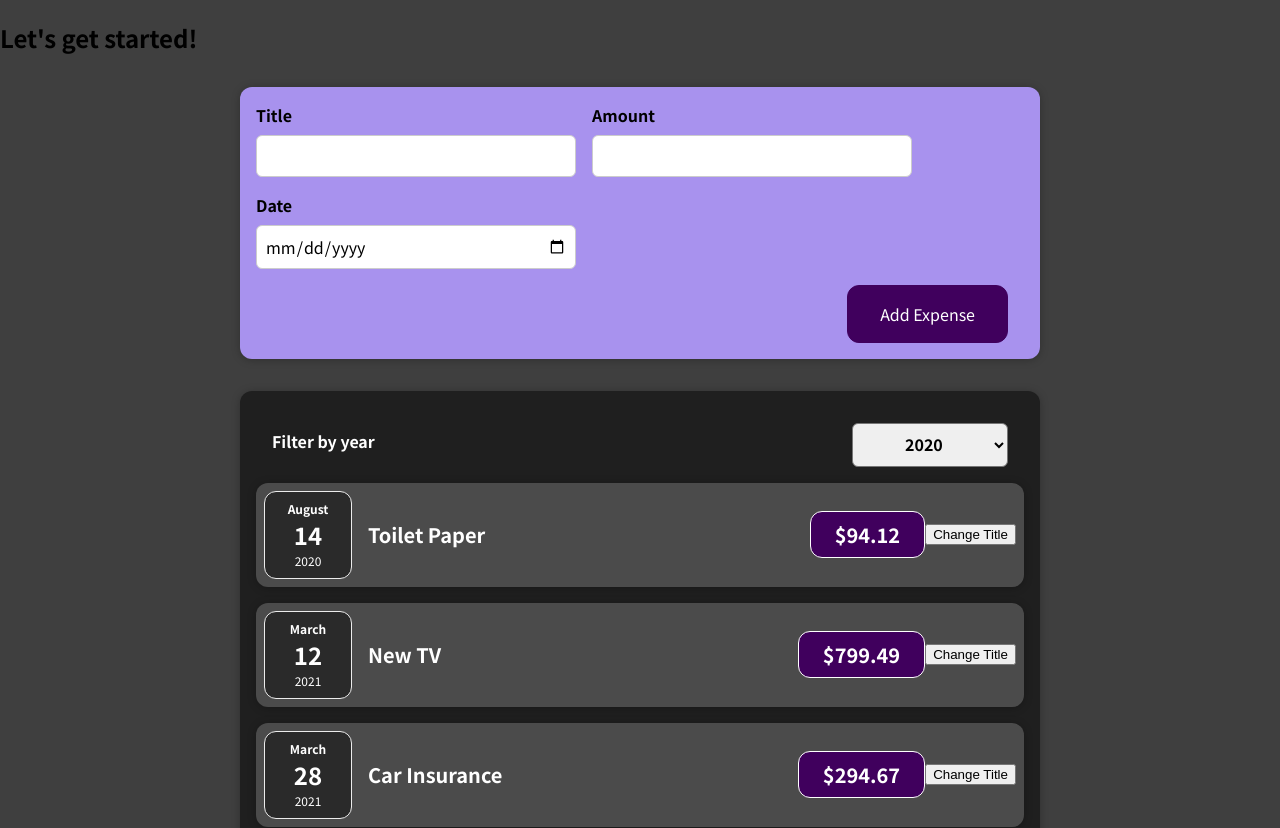
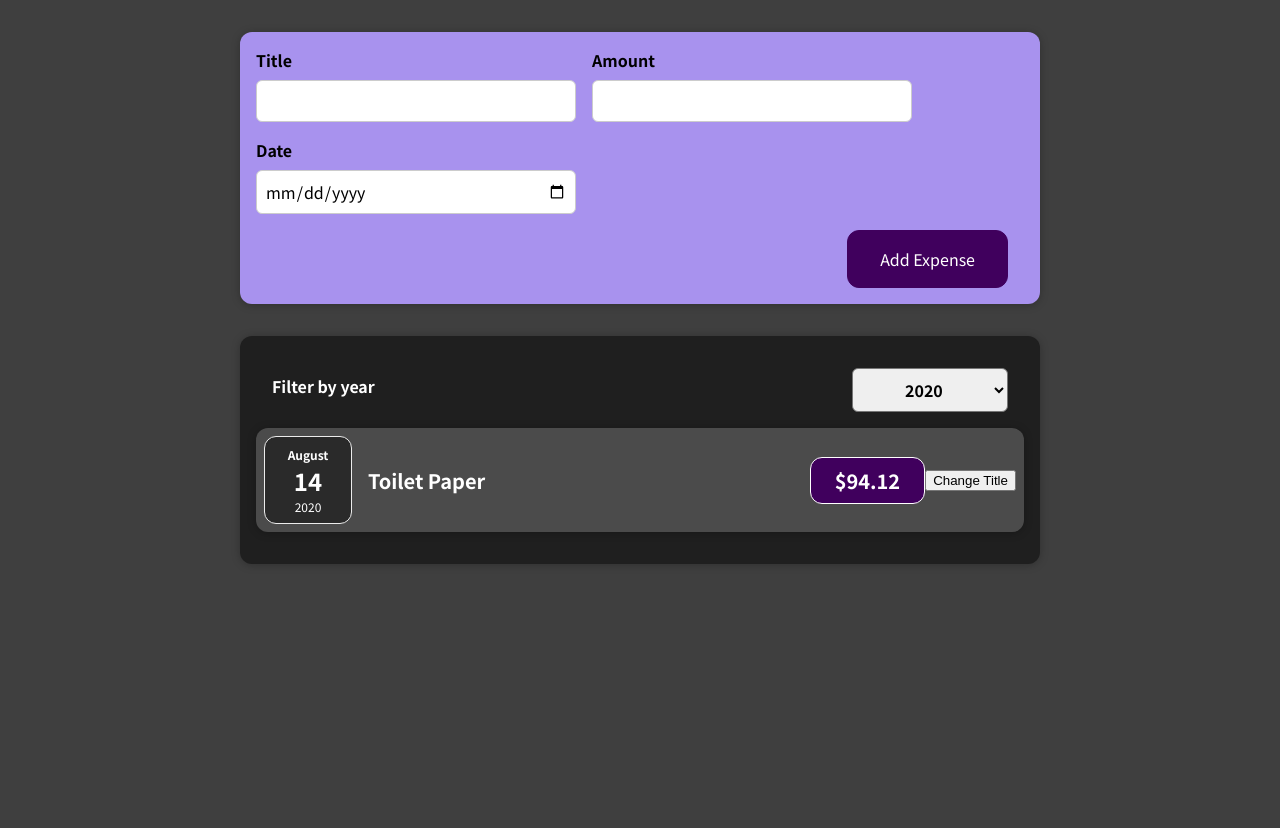
Before and after one commit to danielrlatham/expense-tracker, a React (Create React App) app: page / in a window 1280 px wide. Shown: the top 828 px of the page. After the commit the page ends 800 px from the top, so only its background shows below. Built offline with nearby package versions, Linux system fonts and the light colour scheme.

Commit message:
Lots of learning L O  L

```diff
--- a/src/App.js
+++ b/src/App.js
@@ -1,8 +1,7 @@
 import Expenses from './components/Expenses/Expenses';
 import NewExpense from "./components/NewExpense/NewExpense";
-
-const App = () => {
-  const expenses = [
+import {useState} from "react";
+const DUMMY_EXPENSES = [
   {
     id: 'e1',
     title: 'Toilet Paper',
@@ -24,15 +23,15 @@
   },
 ];
 
+const App = () => {
+  const [expenses, setExpenses] = useState(DUMMY_EXPENSES);
+
   const addExpenseHandler = expense => {
-    console.log('In App.js');
-    console.log(expenses);
+    setExpenses([expense, ...expenses])
   };
 
   return (
     <div>
-      <h2>Let's get started!</h2>
-
       <NewExpense onAddExpense={addExpenseHandler}/>
       <Expenses
       expenses={expenses}
--- a/src/components/Expenses/ExpenseItem.js
+++ b/src/components/Expenses/ExpenseItem.js
@@ -15,6 +15,7 @@
   }
 
   return (
+    <li>
       <Card className='expense-item'>
         <ExpenseDate
           date={date}
@@ -25,6 +26,7 @@
         </div>
         <button onClick={clickHandler}>Change Title</button>
       </Card>
+    </li>
   );
 }
 
--- a/src/components/Expenses/Expenses.js
+++ b/src/components/Expenses/Expenses.js
@@ -1,27 +1,19 @@
-import ExpenseItem from "./ExpenseItem";
 import './Expenses.css'
 import Card from "../UI/Card";
 import ExpenseFilter from "./ExpensesFilter";
 import { useState } from 'react';
+import ExpensesList from "./ExpensesList";
 
 const Expenses = (props) => {
-  const [expenses, setExpenses] = useState(props.expenses)
   const [filteredYear, setFilteredYear] = useState('2020')
 
   const filterChangeHandler = (year) => {
     setFilteredYear(year);
-    setExpenses(props.expenses.filter(expense => new Date(expense.date).getFullYear() === Number(year)))
   }
-
-  let expenseItems = []
-  for (let i = 0; i < expenses.length; i++) {
-    expenseItems.push(<ExpenseItem title={expenses[i].title} amount={expenses[i].amount} date={expenses[i].date}/>)
-  }
-
 
   return <Card className="expenses">
     <ExpenseFilter onChangeFilter={filterChangeHandler} selected={filteredYear}/>
-    {expenseItems}
+    <ExpensesList expenses={props.expenses} filteredYear={filteredYear}/>
   </Card>
 }
 
--- /dev/null
+++ b/src/components/Expenses/ExpensesList.css
@@ -0,0 +1,9 @@
+.expenses-list {
+    list-style: none;
+    padding: 0;
+}
+
+.expenses-list__fallback {
+    color: white;
+    text-align: center;
+}
--- /dev/null
+++ b/src/components/Expenses/ExpensesList.js
@@ -0,0 +1,27 @@
+import ExpenseItem from "./ExpenseItem";
+import './ExpensesList.css'
+
+const ExpensesList = props => {
+  const filteredExpenses = props.expenses.filter((expense) => {
+    return expense.date.getFullYear().toString() === props.filteredYear;
+  })
+
+  if (filteredExpenses.length === 0) {
+    return <h2 className="expenses-list__fallback">Found no expenses</h2>;
+  }
+
+  return(
+    <ul className="expenses-list">
+    {filteredExpenses.map((expense) => {
+      return <ExpenseItem
+        title={expense.title}
+        amount={expense.amount}
+        date={expense.date}
+        key={expense.id}
+      />
+    })}
+  </ul>
+  );
+}
+
+export default ExpensesList;
```
Lines whose indentation alone changed are shown as unchanged.
